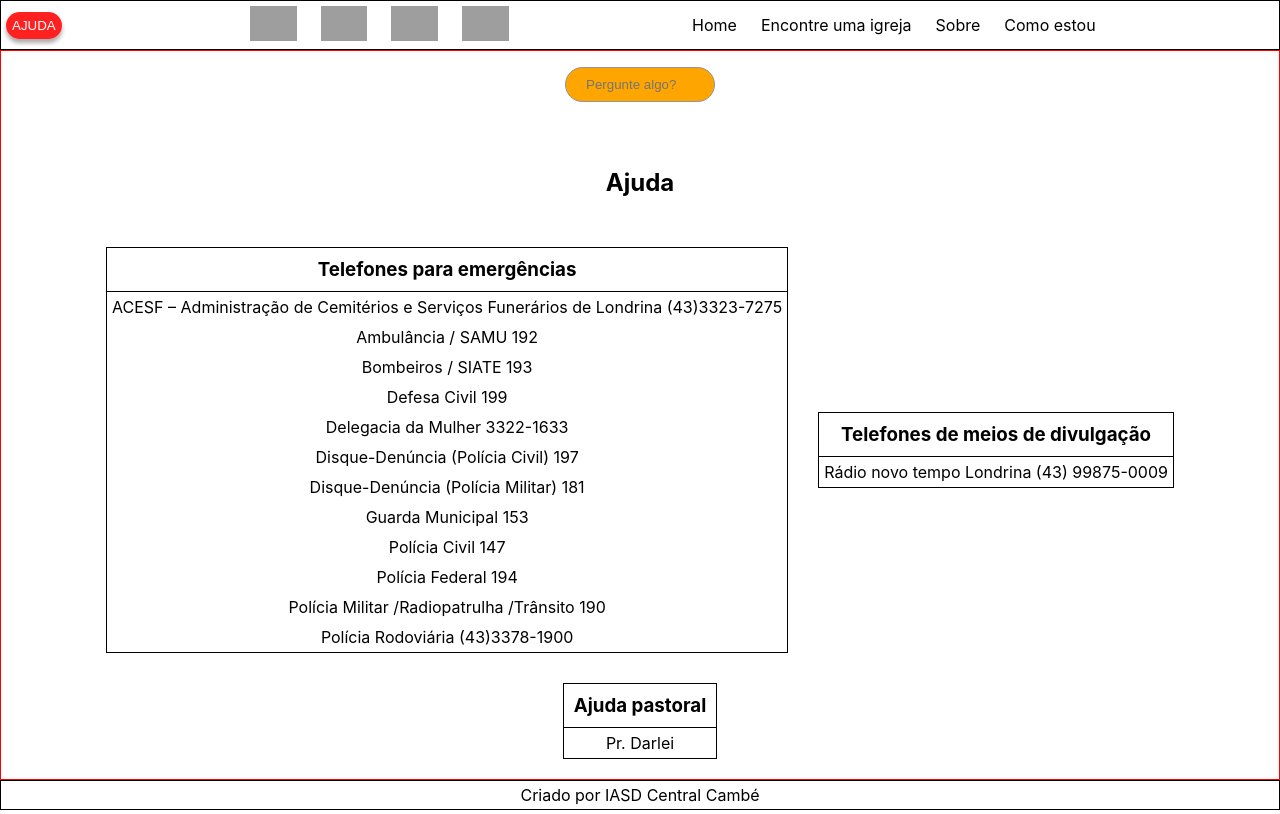
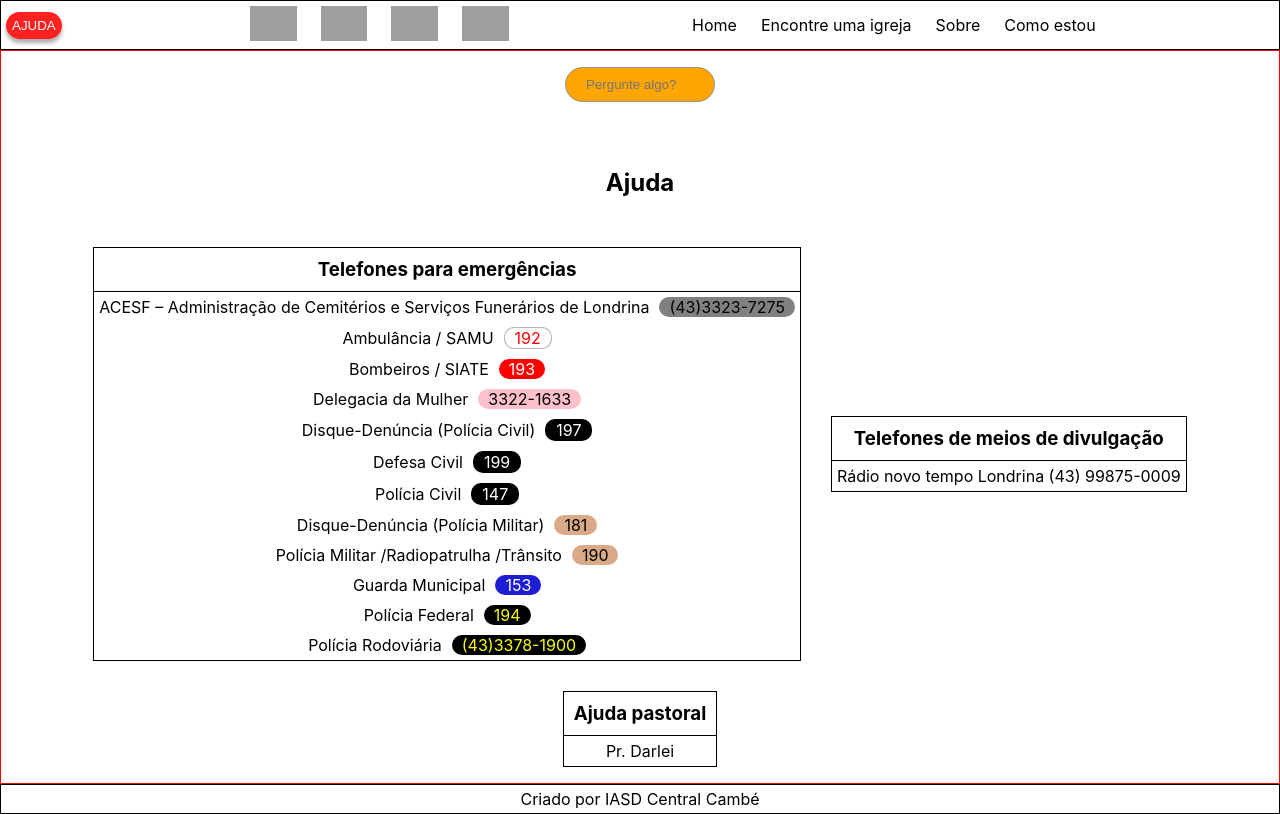
Before and after one commit to felipopm/iasd-central-cambe, a React (Vite) app: page /ajuda in a window 1280 px wide. Built offline with nearby package versions, Linux system fonts and the light colour scheme; grey boxes are pictures that could not be loaded.

Commit message:
estilização do telefones na pagina ajuda

```diff
--- a/src/pages/Ajuda/Ajude.module.css
+++ b/src/pages/Ajuda/Ajude.module.css
@@ -42,5 +42,75 @@
 }
 
 .ajuda p {
+    display: flex;
+    align-items: center;
+
     padding: 5px;
+
 }
+
+.funeraria {
+    background-color: #808080;
+    color: black;
+    border-radius: 10px;
+    padding-inline: 10px;
+    margin-left: 10px;
+}
+
+.ambulancia {
+    background-color: white;
+    color: red;
+    border: 0.5px solid rgba(0, 0, 0, 0.298);
+    border-radius: 10px;
+    padding-inline: 10px;
+    margin-left: 10px;
+}
+
+.bombeiro {
+    background-color: red;
+    color: white;
+    border-radius: 10px;
+    padding-inline: 10px;
+    margin-left: 10px;
+}
+
+.mulher {
+    background-color: pink;
+    color: black;
+    border-radius: 10px;
+    padding-inline: 10px;
+    margin-left: 10px;
+}
+
+.denunciacivil, .defesacivil, .policiacivil  {
+    background-color: black;
+    color: white;
+    border: 0.5px solid rgba(0, 0, 0, 0.532);
+    border-radius: 10px;
+    padding-inline: 10px;
+    margin-left: 10px;
+}
+
+.denunciamilitar, .policiamilitar {
+    background-color: #DAAA88;
+    color: black;
+    border-radius: 10px;
+    padding-inline: 10px;
+    margin-left: 10px;
+}
+
+.guardamunicipal {
+    background-color: rgb(29, 29, 212);
+    color: white;
+    border-radius: 10px;
+    padding-inline: 10px;
+    margin-left: 10px;
+}
+
+.policiafederal, .policiarodoviaria {
+    background-color: black;
+    color: yellow;
+    border-radius: 10px;
+    padding-inline: 10px;
+    margin-left: 10px;
+}
--- a/src/pages/Ajuda/index.jsx
+++ b/src/pages/Ajuda/index.jsx
@@ -13,18 +13,18 @@ function Ajuda() {
                     <section className={styles.contatos}>
                         <div className={styles.emergencia}>
                             <h3>Telefones para emergências</h3>
-                            <p>ACESF – Administração de Cemitérios e Serviços Funerários de Londrina	(43)3323-7275</p>
-                            <p>Ambulância / SAMU	192</p>
-                            <p>Bombeiros / SIATE	193</p>
-                            <p>Defesa Civil	199</p>
-                            <p>Delegacia da Mulher	3322-1633</p>
-                            <p>Disque-Denúncia (Polícia Civil)	197</p>
-                            <p>Disque-Denúncia (Polícia Militar)	181</p>
-                            <p>Guarda Municipal	153</p>
-                            <p>Polícia Civil	147</p>
-                            <p>Polícia Federal	194</p>
-                            <p>Polícia Militar /Radiopatrulha /Trânsito	190</p>
-                            <p>Polícia Rodoviária	(43)3378-1900</p>
+                            <p>ACESF – Administração de Cemitérios e Serviços Funerários de Londrina <span className={styles.funeraria}>(43)3323-7275</span></p>
+                            <p>Ambulância / SAMU <span className={styles.ambulancia}>192</span></p>
+                            <p>Bombeiros / SIATE <span className={styles.bombeiro}>193</span></p>
+                            <p>Delegacia da Mulher	<span className={styles.mulher}>3322-1633</span></p>
+                            <p>Disque-Denúncia (Polícia Civil) <span className={styles.denunciacivil}>197</span></p>
+                            <p>Defesa Civil	<span className={styles.defesacivil}>199</span></p>
+                            <p>Polícia Civil <span className={styles.policiacivil}>147</span></p>
+                            <p>Disque-Denúncia (Polícia Militar) <span className={styles.denunciamilitar}>181</span></p>
+                            <p>Polícia Militar /Radiopatrulha /Trânsito	<span className={styles.policiamilitar}>190</span></p>
+                            <p>Guarda Municipal	<span className={styles.guardamunicipal}>153</span></p>
+                            <p>Polícia Federal	<span className={styles.policiafederal}>194</span></p>
+                            <p>Polícia Rodoviária	<span className={styles.policiarodoviaria}>(43)3378-1900</span></p>
                         </div>
                         <div className={styles.divulga}>
                             <h3>Telefones de meios de divulgação</h3>
--- a/src/pages/Home/Home.module.css
+++ b/src/pages/Home/Home.module.css
@@ -26,6 +26,13 @@
     padding: 10px;
 }
 
+.formulario {
+    display: flex;
+    justify-content: center;
+    flex-direction: column;
+
+}
+
 @media (max-width: 360px) {
     .home {
         flex-direction: column;
--- a/src/pages/Home/index.jsx
+++ b/src/pages/Home/index.jsx
@@ -1,9 +1,30 @@
+import { useState } from 'react';
 import Header from '../../components/Header'
 import Footer from '../../components/Footer'
 import Container from '../../components/Container';
 import styles from './Home.module.css'
 
 function Home() {
+
+  const [link, setLink] = useState('');
+  const [titulo, setTitulo] = useState('');
+  const [assunto, setAssunto] = useState('');
+
+  const handleAdicionarConteudo = () => {
+    // Simulando a adição de novo conteúdo ao estado local
+    const novoConteudo = { link, titulo, assunto, };
+    // Adicionando o novo conteúdo à lista de conteúdos (simulação)
+    // Esta é uma abordagem bastante simplificada e não persistente
+    // No mundo real, você precisaria enviar esses dados para um servidor back-end
+    // que manipularia a adição do conteúdo ao arquivo JSON.
+    console.log('Novo Conteúdo:', novoConteudo);
+
+    // Limpa os campos do formulário
+    setLink('');
+    setTitulo('');
+    setAssunto('');
+  };
+
   return (
     <>
       <Header />
@@ -16,8 +37,57 @@ function Home() {
 
           <div className={styles.novo}>
             <h3>Novo</h3>
+
+            <form
+              className={styles.formulario}
+              action="/submit"
+              method='post'
+              onSubmit={(e) => {
+                e.preventDefault();
+                handleAdicionarConteudo();
+              }}
+            >
+              <input
+                type="text"
+                placeholder='Link do conteúdo'
+                value={link}
+                onChange={(e) => setLink(e.target.value)}
+              />
+              <input
+                type="text"
+                placeholder='Titulo do conteúdo'
+                value={titulo}
+                onChange={(e) => setTitulo(e.target.value)}
+              />
+              <div>
+                <label htmlFor="assunto">Assunto:</label>
+                <select
+                  name="assunto"
+                  id="assunto"
+                  value={titulo}
+                  onChange={(e) => setAssunto(e.target.value)}
+                >
+                  <option value="Volta de Jesus">Volta de Jesus</option>
+                  <option value="Apocalipse">Apocalipse</option>
+                  <option value="Política">Política</option>
+                  <option value="Cultura">Cultura</option>
+                  <option value="Religião">Religião</option>
+                  <option value="Profissão">Profissão</option>
+                  <option value="Suicídio">Suicídio</option>
+                  <option value="Verdade">Verdade</option>
+                  <option value="Perdido">Perdido</option>
+                  <option value="Música">Música</option>
+                  <option value="Relacionamento">Relacionamento</option>
+                  <option value="Amor">Amor</option>
+                  <option value="Crescimento">Crescimento</option>
+                  <option value="Outros">Outros</option>
+                </select>
+              </div>
+              <button type='submit'>Adicionar conteúdo</button>
+            </form>
+
             <div>
-              Conteúdo
+              Conteúdo adicionado recentemente
             </div>
           </div>
 
```
